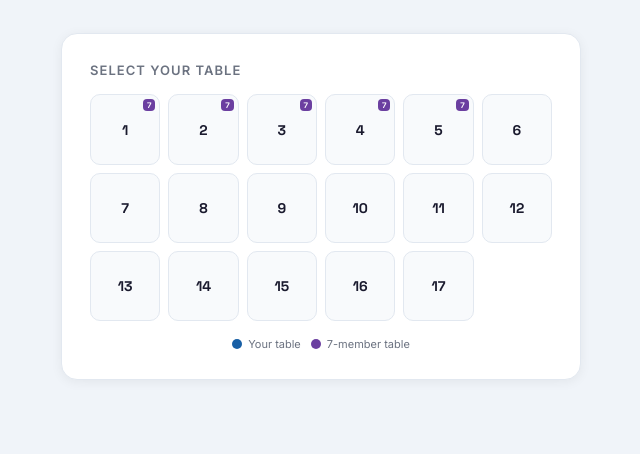
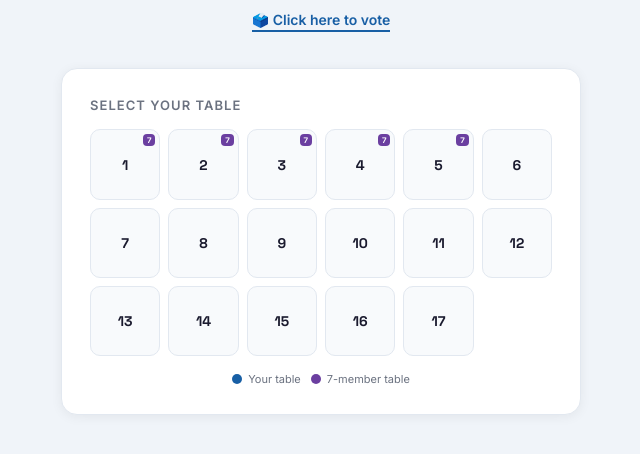
Before and after one commit to konkdesign/Scouters, a plain HTML site: page index.html in a window 1280 px wide. Shown: the part 212-666 px from the top of the page, without its empty margins (319-959 px from the left). Drawn offline with Linux system fonts and the light colour scheme.

Commit message:
Add files via upload

```diff
--- a/index.html
+++ b/index.html
@@ -306,6 +306,7 @@
   <p class="eyebrow">Hackathon · Scouter Guide</p>
   <h1>Where do scouters<br><span>go to vote?</span></h1>
   <p class="subtitle">Select your table number to see which tables you need to visit & vote.</p>
+  <a href="https://forms.office.com/Pages/ResponsePage.aspx?id=uyT_3okgAESMjvceaAN4so5crKENMxJIg1MvC3Qg811UODFJMDUzVUNOVzVBUTBLVDMwV1kwODdCTy4u" target="_blank" style="display:inline-block;margin-top:14px;font-size:14px;font-weight:600;color:var(--blue);text-decoration:none;border-bottom:2px solid var(--blue);padding-bottom:2px;">🗳️ Click here to vote</a>
 </header>
 
 <div class="selector-card">
```
